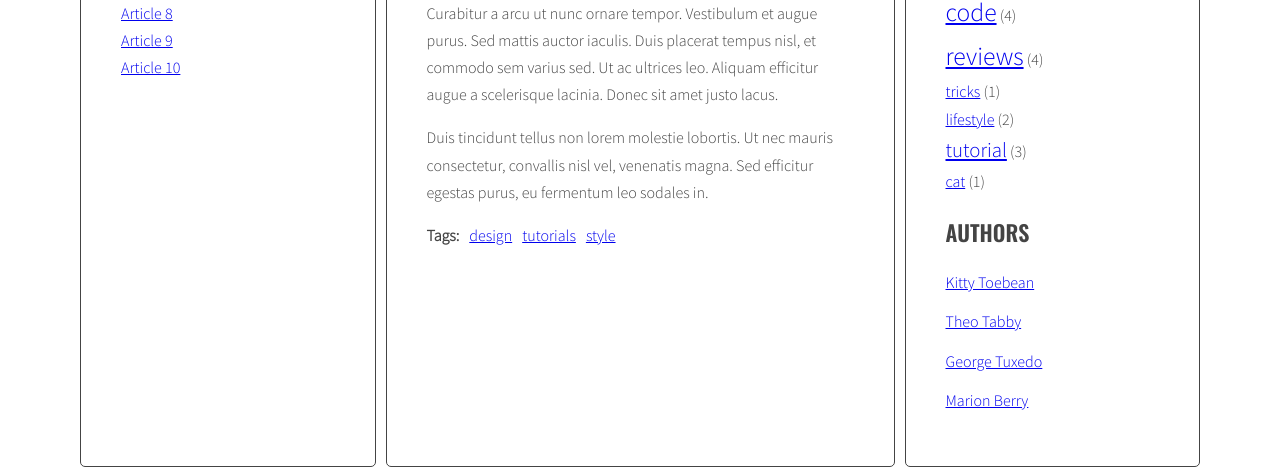
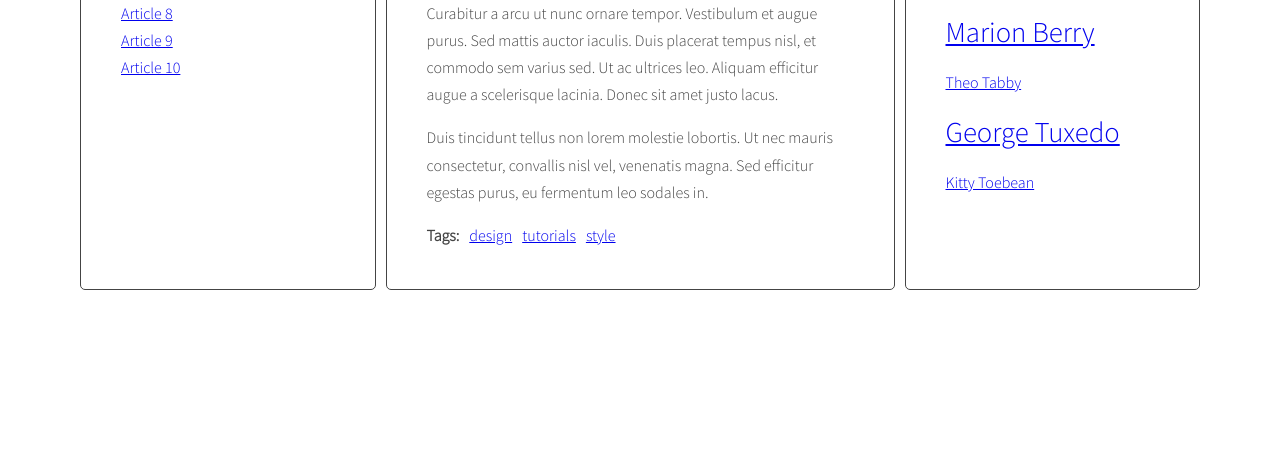
Before and after one commit to GrzeDul/javascript-blog, a website: page index.html in a window 1280 px wide. Shown: the part 549-1024 px from the top of the page. After the commit the page ends 847 px from the top, so only its background shows below. Drawn offline with nearby package versions, Linux system fonts and the light colour scheme.

Commit message:
Update generateAuthors and calculate size

```diff
--- a/index.html
+++ b/index.html
@@ -242,26 +242,6 @@
           </ul>
           <h2 class="section-title">Authors</h2>
           <ul class="list authors">
-            <li>
-              <a href="#">
-                <span class="author-name">Kitty Toebean</span>
-              </a>
-            </li>
-            <li>
-              <a href="#">
-                <span class="author-name">Theo Tabby</span>
-              </a>
-            </li>
-            <li>
-              <a href="#">
-                <span class="author-name">George Tuxedo</span>
-              </a>
-            </li>
-            <li>
-              <a href="#">
-                <span class="author-name">Marion Berry</span>
-              </a>
-            </li>
           </ul>
         </aside>
       </main>
--- a/js/script.js
+++ b/js/script.js
@@ -41,7 +41,9 @@
     optTagsListSelector = '.tags.list',
     optTagsLinksSelector = 'a[href^="#tag-"]',
     optCloudClassCount = 5,
-    optCloudClassPrefix = 'tag-size-';
+    optCloudClassPrefix = 'tag-size-',
+    optAuthorsListSelector = '.list.authors',
+    optAuthorsLinksSelector = 'a[href^="#author-"]';
 
   const generateTitleLinks = function (customSelector = '') {
     console.log('generating links...');
@@ -69,6 +71,7 @@
       /* insert link into titleList */
       linksList.insertAdjacentHTML('beforeend', link);
     }
+
     /* add event listeners */
     const links = document.querySelectorAll('.titles a');
     for (let link of links) {
@@ -100,7 +103,6 @@
       /* remove class active */
       tag.classList.remove('active');
     }
-
     /* END LOOP: for each active tag link */
 
     /* find all tag links with "href" attribute equal to the "href" constant */
@@ -111,7 +113,6 @@
       /* add class active */
       tag.classList.add('active');
     }
-
     /* END LOOP: for each found tag link */
 
     /* execute function "generateTitleLinks" with article selector as argument */
@@ -166,14 +167,19 @@
   };
 
   const calculateTagClass = function (count, params) {
-    /* create range value*/
-    const range = params.max - params.min;
-    /* calculate size */
-    const size = Math.floor(
-      ((count - params.min) / range) * (optCloudClassCount - 1) + 1
-    );
-    console.log(size);
-    return size;
+    /* difference from min value*/
+    const normalizedCount = count - params.min;
+
+    /* difference from max to min value*/
+    const normalizedMax = params.max - params.min;
+
+    /* getting count percentage in values range*/
+    const percentage = normalizedCount / normalizedMax;
+
+    /* converting float number to integer and to correct class value*/
+    const classNumber = Math.floor(percentage * (optCloudClassCount - 1) + 1);
+
+    return optCloudClassPrefix + classNumber;
   };
 
   const generateTags = function () {
@@ -220,8 +226,8 @@
       // console.log(html);
       tagList.innerHTML = html;
     }
+    /* END LOOP: for every article: */
 
-    /* END LOOP: for every article: */
     /* [NEW] find list of tags in right column */
     const tagList = document.querySelector(optTagsListSelector);
 
@@ -240,19 +246,16 @@
       /* [NEW] generate code of a link and add it to allTagsHTML */
       const tagLinkHTML =
         '<li><a class="' +
-        optCloudClassPrefix +
         calculateTagClass(allTags[tag], tagsParams) +
         '" href="#tag-' +
         tag +
         '">' +
         tag +
-        '</a>' +
-        ' (' +
-        allTags[tag] +
-        ') </li>';
+        '</a></li>';
       allTagsHTML += tagLinkHTML;
     }
     /* [NEW] END LOOP: for each tag in allTags: */
+
     /*[NEW] add HTML from allTagsHTML to tagList */
     tagList.innerHTML = allTagsHTML;
   };
@@ -260,6 +263,9 @@
   generateTags();
 
   const generateAuthors = function () {
+    /* [NEW] create a new variable allAuthors with an empty object */
+    let allAuthors = {};
+
     /* find all articles */
     const articles = document.querySelectorAll(optArticleSelector);
 
@@ -273,9 +279,43 @@
 
       /* generate and insert HTML of the author link */
       postAuthor.innerHTML = `<a href="#author-${author}">${author}</a>`;
+
+      /* [NEW] check if this author is NOT already in allAuthors */
+      if (!allAuthors[author]) {
+        /* [NEW] add generated code to allAuthors array */
+        allAuthors[author] = 1;
+      } else {
+        allAuthors[author]++;
+      }
     }
+    /* END LOOP: for every article: */
 
-    /* END LOOP: for every article: */
+    /* [NEW] find list of authors in right column */
+    const authorList = document.querySelector(optAuthorsListSelector);
+
+    /* [NEW] create variable for all links HTML code */
+    let allAuthorsHTML = '';
+
+    /* create min and max author count for calculating class*/
+    const authorParams = calculateTagsParams(allAuthors);
+
+    /* [NEW] START LOOP: for each author in allAuthors: */
+    for (let author in allAuthors) {
+      /* [NEW] generate code of a link and add it to allAuthorsHTML */
+      const authorLinkHTML =
+        '<li><a class="' +
+        calculateTagClass(allAuthors[author], authorParams) +
+        '" href="#author-' +
+        author +
+        '">' +
+        author +
+        '</a></li>';
+      allAuthorsHTML += authorLinkHTML;
+    }
+    /* [NEW] END LOOP: for each author in allAuthors: */
+
+    /*[NEW] add HTML from allAuthorsHTML to authorList */
+    authorList.innerHTML = allAuthorsHTML;
   };
 
   generateAuthors();
@@ -289,7 +329,6 @@
       /* add tagClickHandler as event listener for that link */
       tag.addEventListener('click', tagClickHandler);
     }
-
     /* END LOOP: for each link */
   };
 
@@ -297,16 +336,13 @@
 
   const addClickListenersToAuthors = function () {
     /* find all authors links */
-    const authorLinks = document.querySelectorAll(
-      optArticleSelector + ' ' + optArticleAuthorSelector + ' a'
-    );
+    const authorLinks = document.querySelectorAll(optAuthorsLinksSelector);
 
     /* START LOOP: for each link */
     for (let author of authorLinks) {
       /* add tagClickHandler as event listener for that link */
       author.addEventListener('click', authorClickHandler);
     }
-
     /* END LOOP: for each link */
   };
 
--- a/sass/style.scss
+++ b/sass/style.scss
@@ -77,6 +77,11 @@ body {
 
 /* Lists */
 
+.tags.list li{
+  display: inline-block;
+  margin-right: 10px;
+}
+
 .list {
   list-style-type: none;
   margin: 0;
```
Also changed, not shown: css/style.css, 1 other file.
